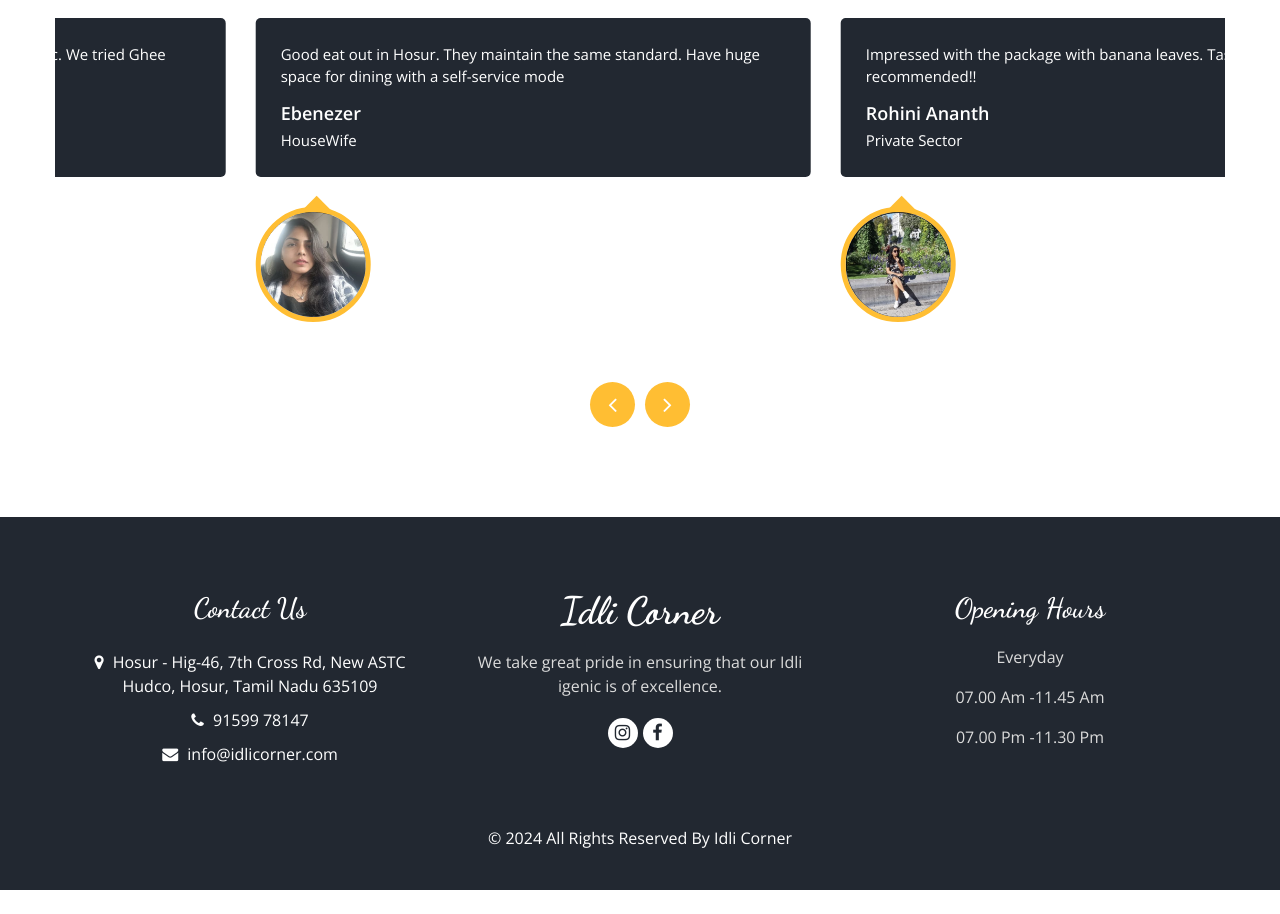
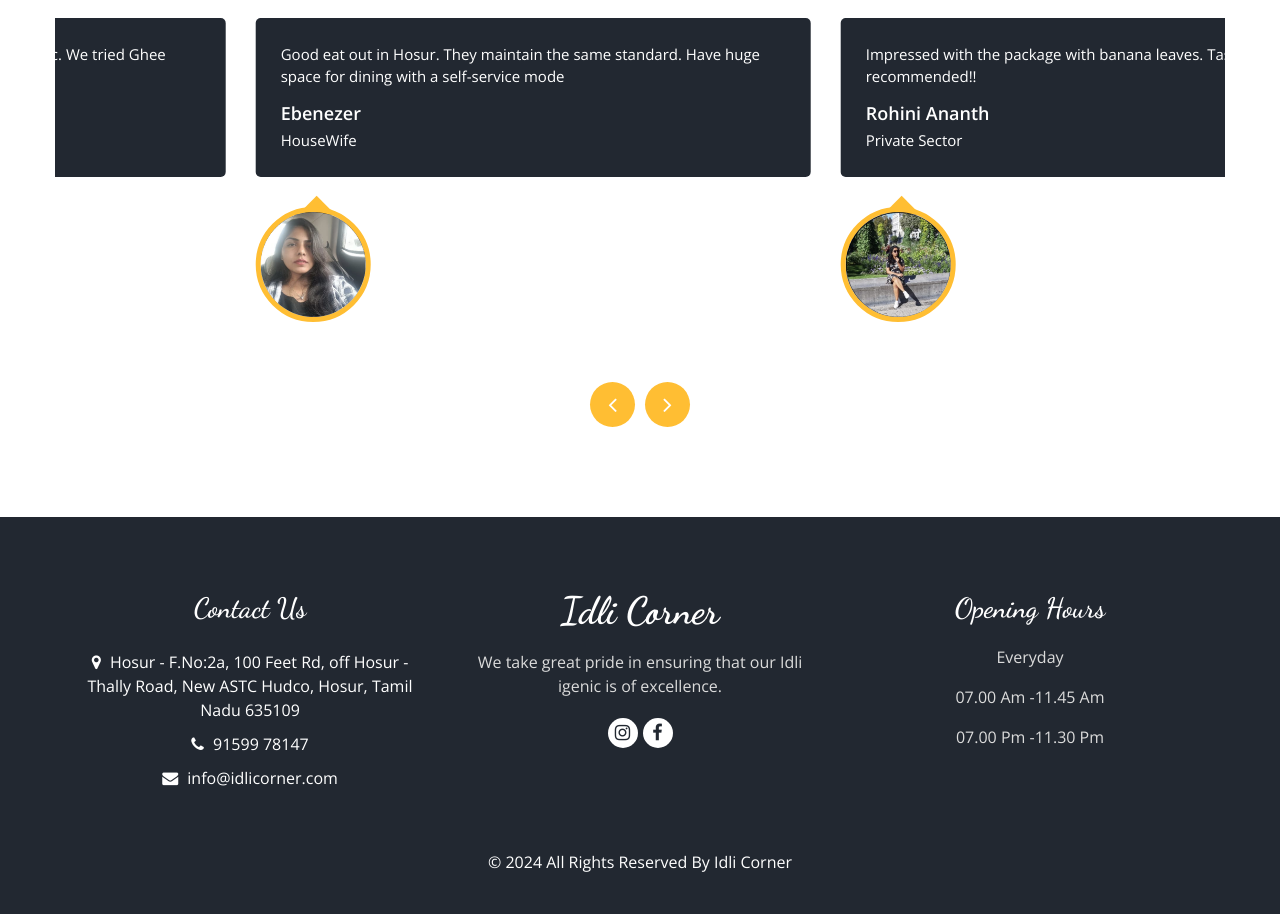
Before and after one commit to chennak7/idli-corner, a plain HTML site: page index.html in a window 1280 px wide. Shown: the part 3818-4732 px from the top of the page. Before the commit the page ends 4708 px from the top, so only its background shows below. Drawn offline with nearby package versions, Linux system fonts and the light colour scheme; some packages are replaced by stand-ins of ours.

Commit message:
Update index.html
Adress update

```diff
--- a/index.html
+++ b/index.html
@@ -698,7 +698,7 @@
               <a href="">
                 <i class="fa fa-map-marker" aria-hidden="true"></i>
                 <span>
-                  Hosur - Hig-46, 7th Cross Rd, New ASTC Hudco, Hosur, Tamil Nadu 635109
+                  Hosur - F.No:2a, 100 Feet Rd, off Hosur - Thally Road, New ASTC Hudco, Hosur, Tamil Nadu 635109
                 </span>
               </a>
               <a href="">
```
